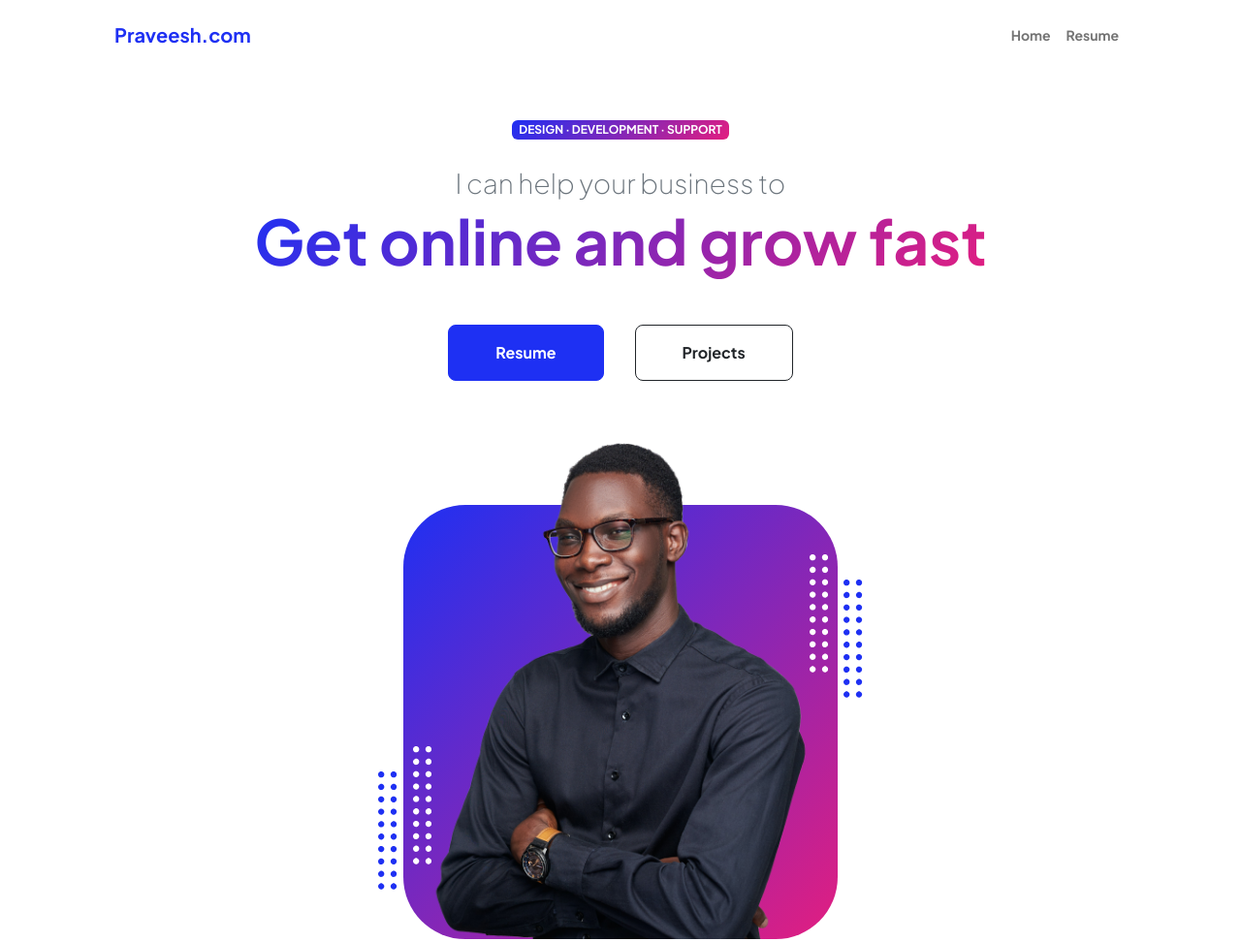
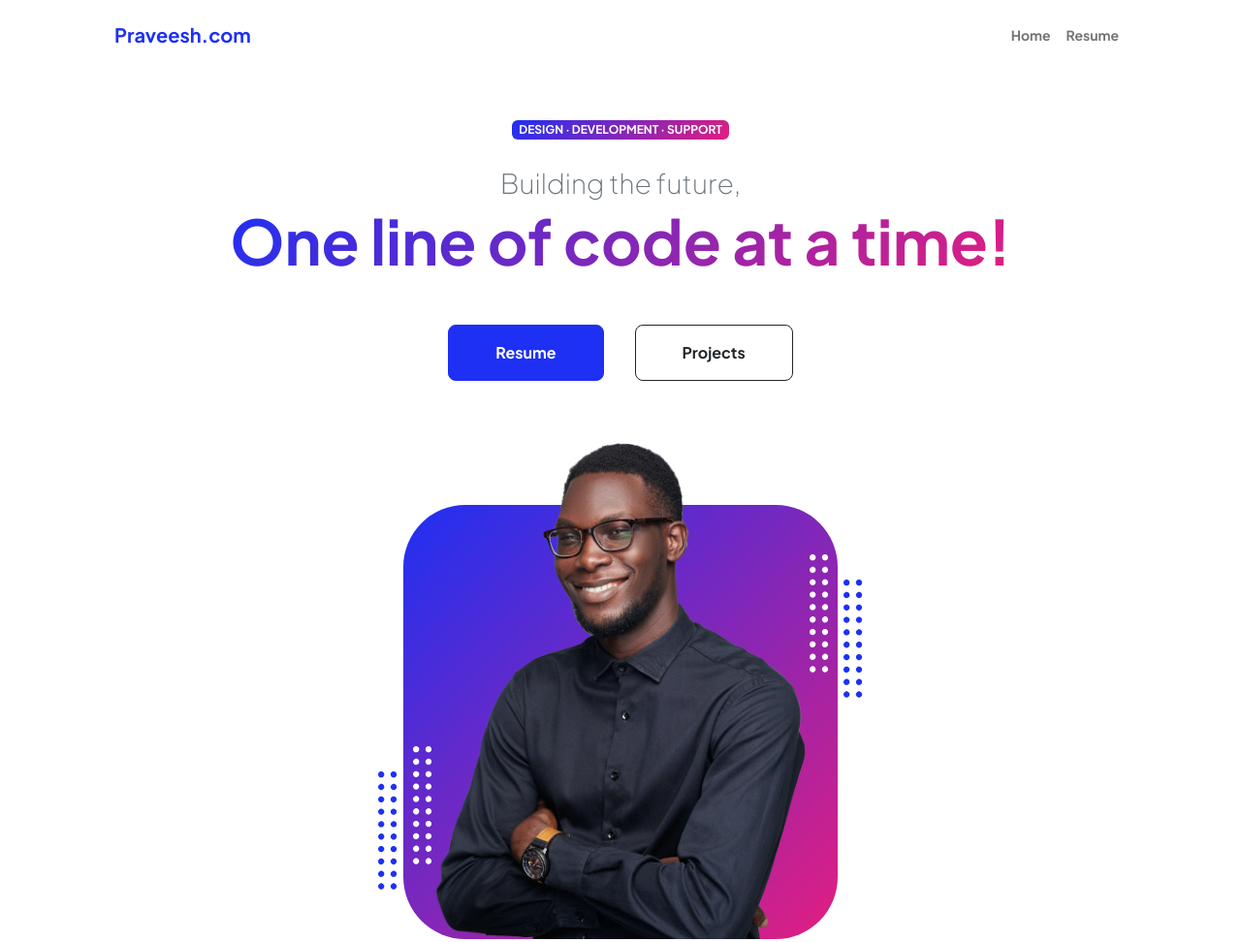
Before and after one commit to topraveesh/topraveesh.github.io, a plain HTML site: page index.html in a window 1280 px wide. Shown: the top 972 px of the page at 97% size. Drawn offline with nearby package versions, Linux system fonts and the light colour scheme.

Commit message:
updated tag line

```diff
--- a/index.html
+++ b/index.html
@@ -42,8 +42,8 @@
                             <!-- Header text content-->
                             <div class="text-center text-xxl-start">
                                 <div class="badge bg-gradient-primary-to-secondary text-white mb-4"><div class="text-uppercase">Design &middot; Development &middot; Support</div></div>
-                                <div class="fs-3 fw-light text-muted">I can help your business to</div>
-                                <h1 class="display-3 fw-bolder mb-5"><span class="text-gradient d-inline">Get online and grow fast</span></h1>
+                                <div class="fs-3 fw-light text-muted">Building the future,</div>
+                                <h1 class="display-3 fw-bolder mb-5"><span class="text-gradient d-inline">One line of code at a time!</span></h1>
                                 <div class="d-grid gap-3 d-sm-flex justify-content-sm-center justify-content-xxl-start mb-3">
                                     <a class="btn btn-primary btn-lg px-5 py-3 me-sm-3 fs-6 fw-bolder" href="https://www.linkedin.com/in/topraveesh/" target="_blank">Resume</a>
                                     <a class="btn btn-outline-dark btn-lg px-5 py-3 fs-6 fw-bolder" href="#">Projects</a>
```
